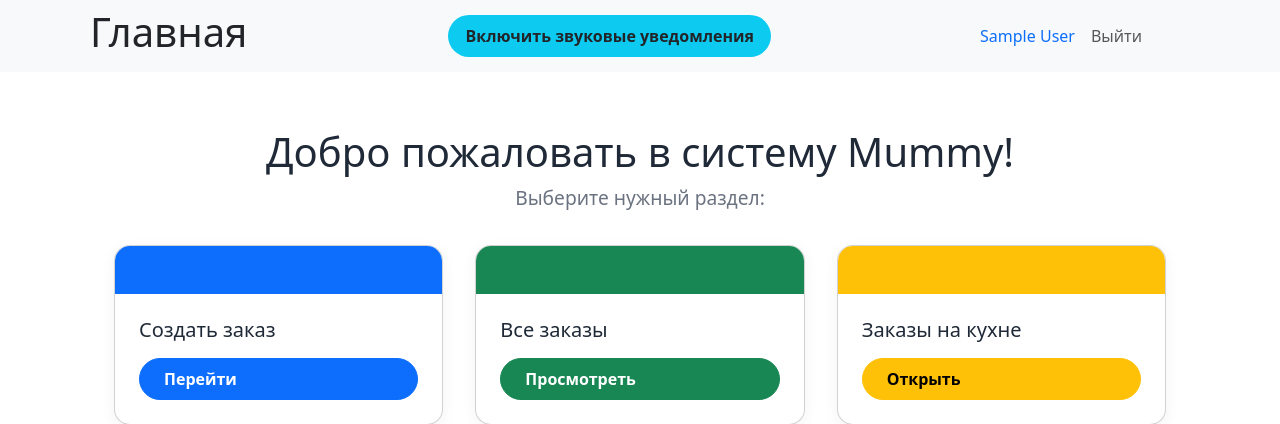
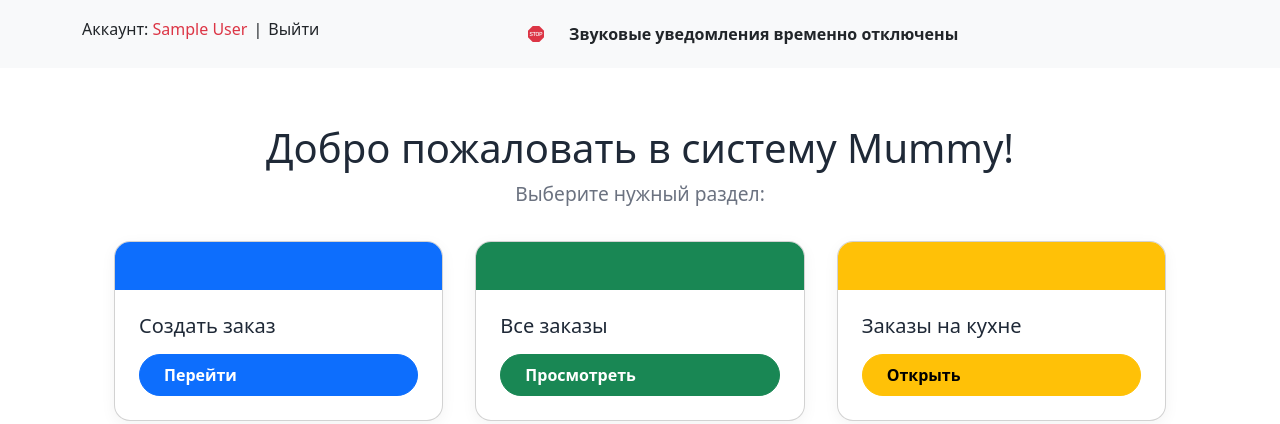
Before and after one commit to ingarbi/django_restaraunt_system, a Django app: page / in a window 1280 px wide. Shown: the top 424 px of the page. Run offline with Django 5.2, Linux system fonts and the light colour scheme; the visitor is signed in with stand-in values (Sample User, id 1); some libraries are stand-ins or nearby versions.

Commit message:
fixed kitchen page

```diff
--- a/orders/views.py
+++ b/orders/views.py
@@ -71,7 +71,7 @@ def create_order(request):
             # 🔑 Payment status logic
             if pay_later:
                 order.paid = False
-            elif payment_type == "free":
+            elif payment_type in  ["online", "free"]:
                 order.paid = True
             elif payment_type == "cash" and not pay_later:
                 order.paid = True
@@ -204,7 +204,7 @@ def kitchen_orders(request):
         return JsonResponse({"html": html})
     return render(request, "orders/kitchen_orders.html", {"orders": orders})
 
-
+@login_required
 def order_detail(request, order_id):
     order = get_object_or_404(
         Order.objects.prefetch_related("items__menu_item"), id=order_id
--- a/static/css/base.css
+++ b/static/css/base.css
@@ -169,6 +169,23 @@
 .bg-warning { background-color: #f59e0b; }
 .bg-danger { background-color: #ef4444; }
 
+
+.nav-link.active {
+  font-weight: bold;
+  color: #dc3545 !important;  /* Bootstrap blue */
+  border-bottom: 2px solid #dc3545;
+}
+
+.admin-out-btn:hover{
+  background-color: darkmagenta;
+  color: #f8fafc;
+  border-radius: 30%;
+}
+
+.more-btn:hover{
+  color: #dc3545
+}
+
 @media (max-width: 768px) {
   .dashboard-header h1 {
     font-size: 2rem;
--- a/templates/main/base.html
+++ b/templates/main/base.html
@@ -6,32 +6,35 @@
     <meta name="viewport" content="width=device-width, initial-scale=1.0" />
     <title>Кафе</title>
     <link rel="stylesheet" href="{% static 'bootstrap/css/bootstrap.min.css' %}" type="text/css" />
-    <link rel="stylesheet" href="{% static 'css/base.css' %}"  type="text/css"/>
-    <link rel="stylesheet" href="{% static 'css/kitchen_order_list.css' %}"  type="text/css"/>
-    <link rel="stylesheet" href="{% static 'bootstrap/bootstrap-icons/bootstrap-icons.css' %}"  type="text/css"/>
+    <link rel="stylesheet" href="{% static 'css/base.css' %}" type="text/css" />
+    <link rel="stylesheet" href="{% static 'css/kitchen_order_list.css' %}" type="text/css" />
+    <link rel="stylesheet" href="{% static 'bootstrap/bootstrap-icons/bootstrap-icons.css' %}" type="text/css" />
   </head>
   <body>
     <nav class="navbar navbar-expand-md navbar-light bg-light">
       <div class="container">
-        <h1 class="mt-0 p-0 icon-link"><a class="text-decoration-none text-dark ps-2" href="{% url 'index' %}">Главная</a></h1>
-        <button id="enable-sound-btn" class="btn bg-info ">Включить звуковые уведомления</button>
+
+        <h6 class="mt-0 p-0 icon-link">
+          {% if user.is_authenticated %}
+            <a class="nav-link disabled text-danger"><span class="text-dark">Аккаунт: </span>{{ request.user.get_full_name|default:request.user.username }}</a> <span> | </span>
+            <a class="nav-link admin-out-btn" href="{% url 'logout' %}">Выйти</a>
+          {% else %}
+            <a class="nav-link {% if request.path == '/login/' %}active{% endif %}" href="{% url 'login' %}">Залогиниться</a>
+          {% endif %}
+        </h6>
+
+        <button id="enable-sound-btn" class="btn" ><span class="btn bi bi-sign-stop-fill text-danger"></span>Звуковые уведомления временно отключены</button>
         <div class="navbar-nav pe-5">
-           {% if request.user.profile.role == 'supervisor' %}
-            <a class="nav-link" href="{% url 'create_order' %}">Новый заказ</a>
-            <a class="nav-link" href="{% url 'all_orders' %}">Все заказы</a>
-            <a class="nav-link" href="{% url 'kitchen_orders' %}">Кухня - очередь</a>
-
-            {% elif request.user.profile.role == 'cashier' %}
-                  <a class="nav-link" href="{% url 'create_order' %}">Новый заказ</a>
-                  <a class="nav-link" href="{% url 'all_orders' %}">Все заказы</a>
-            {% elif request.user.profile.role == 'cook' %}
-                  <a class="nav-link" href="{% url 'kitchen_orders' %}">Кухня - очередь</a>
-            {% endif %}
-          {% if user.is_authenticated %}
-              <a class="nav-link disabled text-primary"> {{ request.user.get_full_name|default:request.user.username }}</a>
-            <a class="nav-link" href="{% url 'logout' %}"> Выйти</a>
-          {% else %}
-            <a class="nav-link" href="{% url 'login' %}">Войти</a>
+          {% if request.user.profile.role == 'supervisor' %}
+            <a class="nav-link {% if request.path == '/' %}active{% endif %}" href="{% url 'index' %}">Центр управления</a>
+            <a class="nav-link {% if request.path == '/orders/create/' %}active{% endif %}" href="{% url 'create_order' %}">Новый заказ</a>
+            <a class="nav-link {% if request.path == '/orders/orders/' %}active{% endif %}" href="{% url 'all_orders' %}">Все заказы</a>
+            <a class="nav-link {% if request.path == '/orders/kitchen/' %}active{% endif %}" href="{% url 'kitchen_orders' %}">Кухня</a>
+          {% elif request.user.profile.role == 'cashier' %}
+            <a class="nav-link {% if request.path == '/orders/create/' %}active{% endif %}" href="{% url 'create_order' %}">Новый заказ</a>
+            <a class="nav-link {% if request.path == '/orders/orders/' %}active{% endif %}" href="{% url 'all_orders' %}">Все заказы</a>
+          {% elif request.user.profile.role == 'cook' %}
+            <a class="nav-link {% if request.path == '/orders/kitchen/' %}active{% endif %}" href="{% url 'kitchen_orders' %}">Кухня</a>
           {% endif %}
         </div>
       </div>
@@ -40,12 +43,13 @@
     <audio id="order-status-change-notification" src="{% static 'audio/status-change.mp3' %}" preload="auto"></audio>
     <div class="container mt-4">
       {% block content %}
+
       {% endblock %}
     </div>
     <script src="{% static 'bootstrap/js/bootstrap.bundle.min.js' %}"></script>
 
     <script>
-      let isSoundEnabled = false
+      {% comment %} let isSoundEnabled = false
       const notificationSound = document.getElementById('order-notification')
       const notificationStatusSound = document.getElementById('order-status-change-notification')
       const enableSoundBtn = document.getElementById('enable-sound-btn')
@@ -55,7 +59,7 @@
         isSoundEnabled = true
         enableSoundBtn.disabled = true // Disable the button after enabling sound
         alert('Звуковые уведомления включены.')
-      })
+      }) {% endcomment %}
     </script>
   </body>
 </html>
--- a/templates/orders/order_list.html
+++ b/templates/orders/order_list.html
@@ -75,10 +75,10 @@
                             <!-- Items -->
                             <ul class="list-unstyled small mb-0">
                                 {% for item in order.items.all|slice:":3" %}
-                                    <li>• {{ item.menu_item.name }} <span class="text-muted">x{{ item.quantity }}</span></li>
+                                    <li>• {{ item.menu_item.name }} <span class="fw-bold text-primary">x{{ item.quantity }}</span></li>
                                 {% endfor %}
                                 {% if order.items.all|length > 3 %}
-                                    <li class="text-muted fst-italic">+ еще...</li>
+                                    <li class="fst-italic more-btn">+ еще...</li>
                                 {% endif %}
                             </ul>
                         </a>
```
